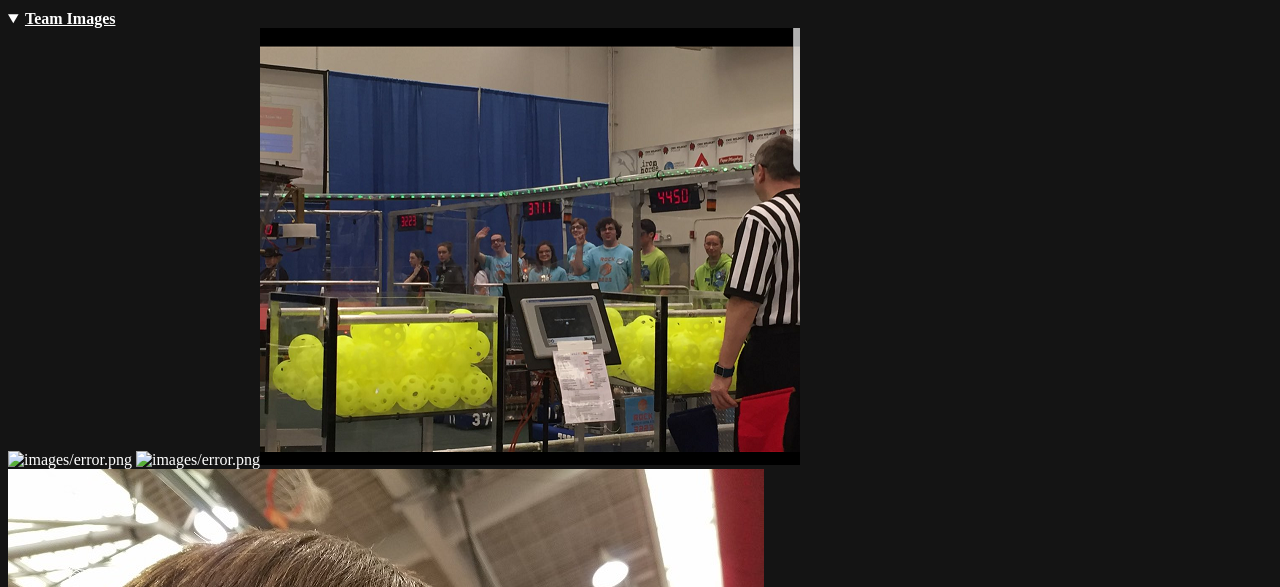
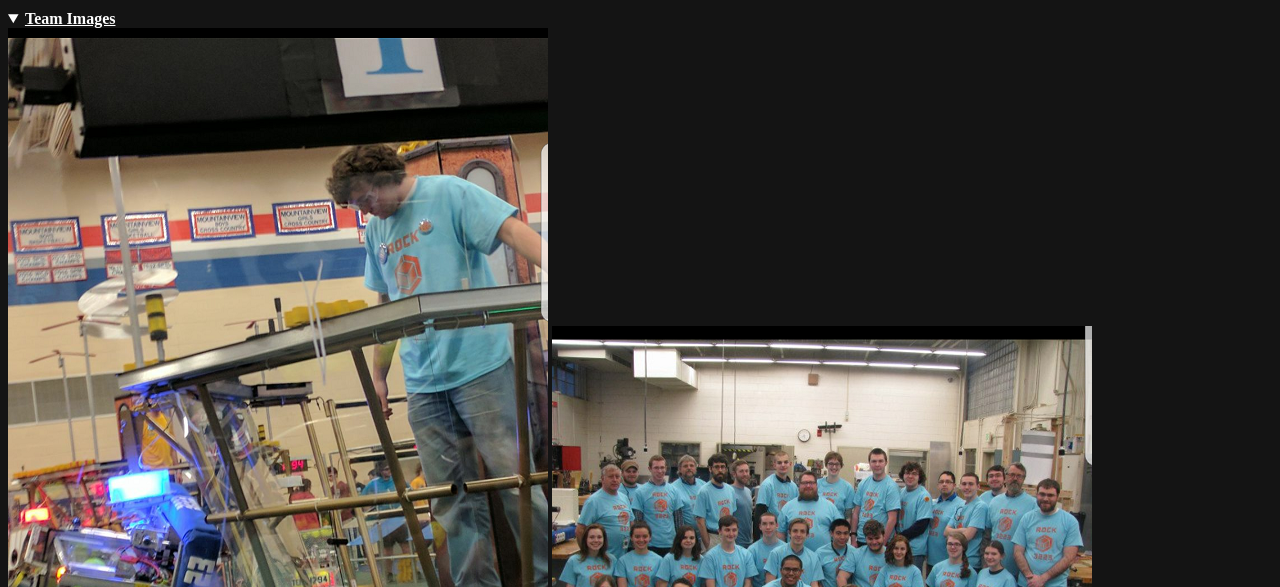
Before and after one commit to Spazdiesfirst360/Spazdiesfirst360.0.github.io, a plain HTML site: page team.html in a window 1280 px wide. Both pictures are taken after a click on the heading "Team Images". Shown: the part 213-800 px from the top of the page. Drawn offline with Linux system fonts and the light colour scheme.

Commit message:
Changes!

```diff
--- a/team.html
+++ b/team.html
@@ -16,7 +16,13 @@
         </nav>
 		<h1>
 			<b>Useful Links</b>
-		</h1>
+        </h1>
+        <script>
+                if (navigator.appName == 'Microsoft Internet Explorer' ||  !!(navigator.userAgent.match(/Trident/) || navigator.userAgent.match(/rv:11/)) || (typeof $.browser !== "undefined" && $.browser.msie == 1))
+                {
+                    alert("This website has detected that you are currently using Internet Explorer to view this webpage. Do you know why Internet Explorer is trash? Because it is very insecure, along with Microsoft Edge. Please try using Google Chrome or Mozilla Firefox for once.");
+                }
+            </script>
         <pre>
 <a href="https://www.firstinspires.org/">First Robotics</a>
 <a href="https://github.com/Retro3223">ROCK Github Repository</a>
@@ -24,8 +30,8 @@
 	    <details>
             <summary><b><u>Team Images</u></b></summary>
             <section>
-                <img src="images/images/20171025_180409.png" alt="images/error.png"></img>
-				<img src="images/images/20171025_180519.png" alt="images/error.png"></img><img src="images/20171025_180307.png" alt="images/error.png"></img>
+                <img src="images/20171025_180409.png" alt="images/error.png"></img>
+				<img src="images/20171025_180519.png" alt="images/error.png"></img><img src="images/20171025_180307.png" alt="images/error.png"></img>
                 <img class="image1" src="images/20170318_151138.jpg" alt="images/error.png"></img>
             </section>
 		</details>
```
Also changed, not shown: events.html (+6 -0 lines), index.html (+1 -1 lines), sponsors.html (+6 -0 lines).
